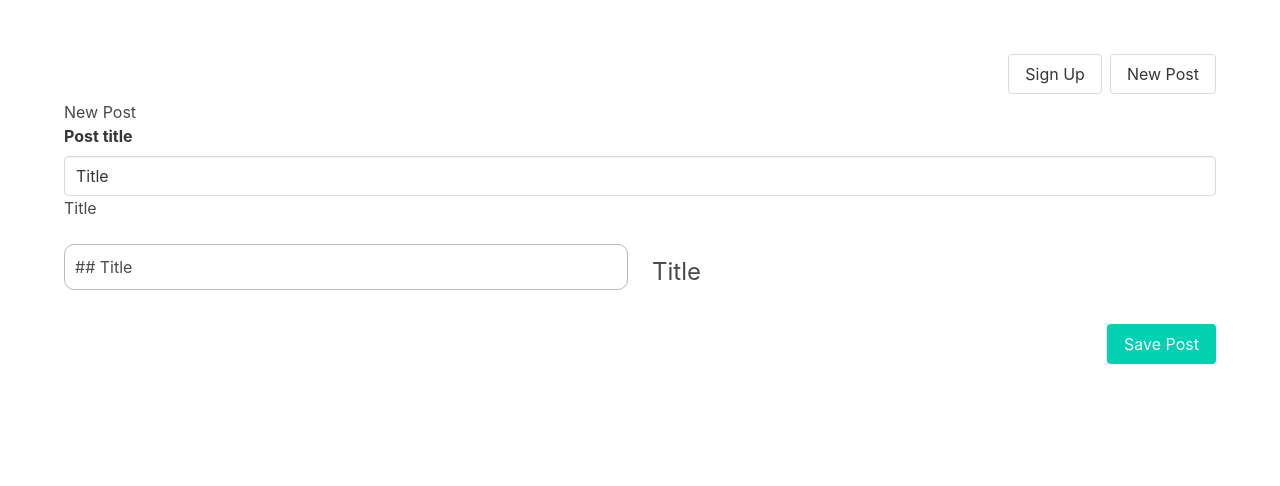
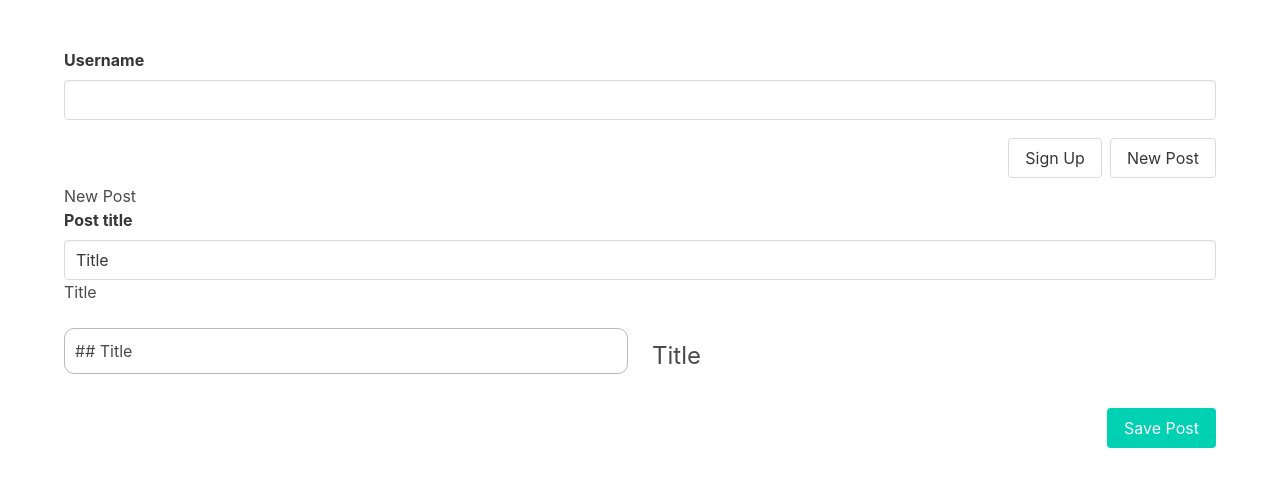
Before and after one commit to jareerzeenam/vue3-composition-api-blog, a Vue app: page /posts/new in a window 1280 px wide. Shown: the top 486 px of the page. Built offline with nearby package versions, Linux system fonts and the light colour scheme.

Commit message:
38. v-model with custom components added

```diff
--- a/src/App.vue
+++ b/src/App.vue
@@ -1,6 +1,7 @@
 <script lang="ts" setup>
-import { computed } from "vue";
+import { computed, ref } from "vue";
 import Navbar from "./components/Navbar.vue";
+import FormInput from "./components/FormInput.vue";
 import { useModal } from "./composables/modal";
 
 const modal = useModal();
@@ -10,6 +11,8 @@ const modalStyle = computed(() => {
     display: modal.show.value ? "block" : "none",
   };
 });
+
+const username = ref("");
 </script>
 
 <template>
@@ -25,8 +28,11 @@ const modalStyle = computed(() => {
 
   <div class="section">
     <div class="container">
+      <FormInput name="Username" v-model="username" />
       <Navbar />
       <RouterView />
+
+      {{ username }}
     </div>
   </div>
 </template>
--- /dev/null
+++ b/src/components/FormInput.vue
@@ -0,0 +1,30 @@
+<script lang="ts" setup>
+defineProps<{
+  name: string;
+  modelValue: string;
+}>();
+
+const emit = defineEmits<{
+  (event: "update:modelValue", value: string): void;
+}>();
+
+function handleInput(e: Event) {
+  const value = (e.target as HTMLInputElement).value;
+  emit("update:modelValue", value);
+}
+</script>
+
+<template>
+  <div class="field">
+    <label :for="name" class="label">{{ name }}</label>
+    <div class="control">
+      <input
+        type="text"
+        :id="name"
+        class="input"
+        :value="modelValue"
+        @input="handleInput"
+      />
+    </div>
+  </div>
+</template>
```
